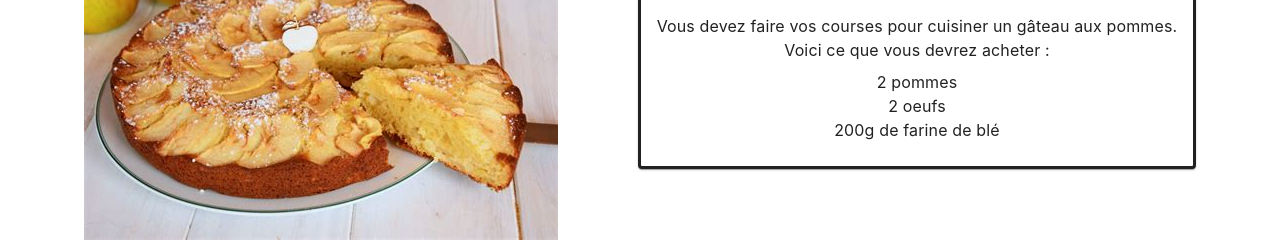
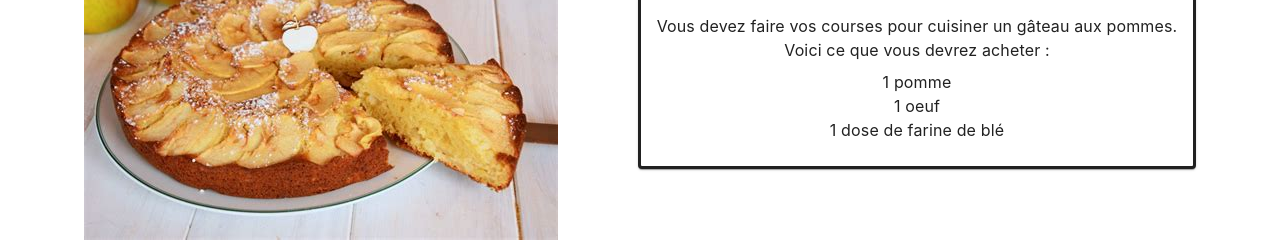
Before and after one commit to theodo/a11yinyerface, a Next.js app: page / in a window 1280 px wide. Shown: the part 252-494 px from the top of the page. Built offline with nearby package versions, Linux system fonts and the light colour scheme.

Commit message:
feat: modify recipe

```diff
--- a/src/pages/index.tsx
+++ b/src/pages/index.tsx
@@ -44,9 +44,9 @@ const Home: NextPage = () => {
                 </div>
                 <div> Voici ce que vous devrez acheter : </div>
                 <List list-style-type="disc">
-                  <li>2 pommes</li>
-                  <li>2 oeufs</li>
-                  <li>200g de farine de blé</li>
+                  <li>1 pomme</li>
+                  <li>1 oeuf</li>
+                  <li>1 dose de farine de blé</li>
                 </List>
               </Paper>
             </Box>
```
